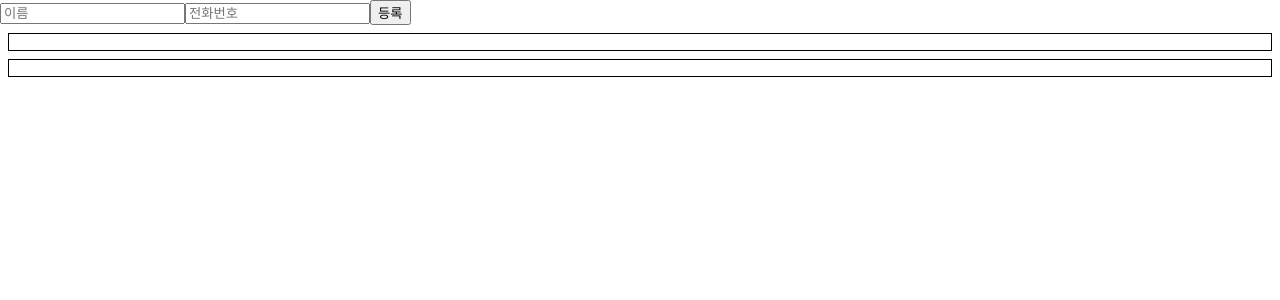
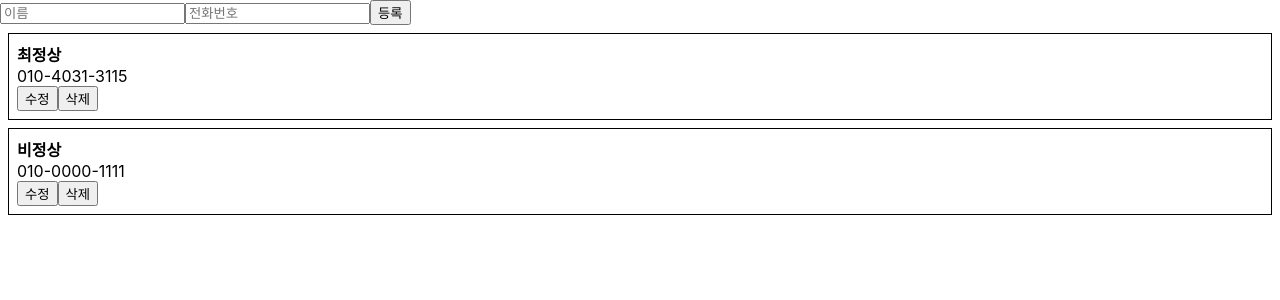
Before and after one commit to Esper95/phone-book, a React (Create React App) app: page / in a window 1280 px wide. Shown: the top 300 px of the page. Built offline with nearby package versions, Linux system fonts and the light colour scheme.

Commit message:
5/12 전화번호부. 수정 삭제 추가

```diff
--- a/src/App.js
+++ b/src/App.js
@@ -23,14 +23,34 @@
             information: information.concat({ id: this.id++, ...data })
         })
     }
+    handleRemove = (id) => {
+        const {information} =this.state;
+        this.setState({
+            information: information.filter(info => info.id !== id)
+        })
+    }
+    handleUpdate = (id, data) => {
+        const {information} = this.state;
+        this.setState({
+            information: information.map(
+                info => id === info.id
+                    ? {...info, ...data} // 새 객체를 만들어서 기존의 값과 전달받은 data를 덮어씀
+                    : info //기존의 값을 그대로 유지
+            )
+        })
+    }
     render() {
-        return (
-            <div>
-                <PhoneForm
-                    onCreate={this.handleCreate}
-                />
-                <PhoneInfoList data={this.state.information}/>
-            </div>
+        return(
+        <div>
+            <PhoneForm
+                onCreate={this.handleCreate}
+            />
+            <PhoneInfoList
+                data={this.state.information}
+                onRemove={this.handleRemove}
+                onUpdate={this.handleUpdate}
+            />
+        </div>
         );
     }
 }
--- a/src/components/PhoneInfo.js
+++ b/src/components/PhoneInfo.js
@@ -6,6 +6,40 @@
             name: '이름',
             phone: '010-0000-0000',
             id: 0
+        },
+    }
+    state = {
+        editing : false,
+        name : '',
+        phone : '',
+    }
+    handleRemove = () => {
+        const {info, onRemove} = this.props;
+        onRemove(info.id);
+    }
+    handleToggleEdit = () => {
+        const {editing} = this.state;
+        this.setState({editing: !editing});
+    }
+    handleChange = (e) => {
+        const {name, value} = e.target;
+        this.setState({
+            [name] : value
+        });
+    }
+    componentDidUpdate(prevProps, prevState, snapshot) {
+        const { info, onUpdate} = this.props;
+        if(!prevState.editing && this.state.editing){
+            this.setState({
+                name : info.name,
+                phone : info.phone
+            })
+        }
+        if(prevState.editing && !this.state.editing){
+            onUpdate(info.id, {
+                name : this.state.name,
+                phone : this.state.phone
+            });
         }
     }
 
@@ -15,16 +49,43 @@
             padding: '8px',
             margin: '8px'
         };
-
+        const {editing} = this.state;
+        //수정 모드
+        if(editing){
+            return (
+                <div style={style}>
+                    <div>
+                        <input
+                            value={this.state.name}
+                            name="name"
+                            placeholder="이름"
+                            onChange={this.handleChange}
+                        />
+                    </div>
+                    <div>
+                        <input
+                            value={this.state.phone}
+                            name="phone"
+                            placeholder="전화번호"
+                            onChange={this.handleChange}
+                            />
+                    </div>
+                    <button onClick={this.handleToggleEdit}>적용</button>
+                    <button onClick={this.handleRemove}>삭제</button>
+                </div>
+            );
+        }
+        // 일반 모드
         const {
-            name, phone, id
+            name, phone
         } = this.props.info;
 
         return (
             <div style={style}>
                 <div><b>{name}</b></div>
                 <div>{phone}</div>
-                <div>{id}</div>
+                <button onClick={this.handleToggleEdit}>수정</button>
+                <button onClick={this.handleRemove}>삭제</button>
             </div>
         );
     }
--- a/src/components/PhoneInfoList.js
+++ b/src/components/PhoneInfoList.js
@@ -3,13 +3,21 @@
 
 class PhoneInfoList extends Component{
     static defaultProps ={
-        data : []
+        data : [],
+        onRemove: () => console.warn('onRemove not defined'),
+        onUpdate: () => console.warn('onUpdate not defined'),
     }
 
     render() {
-        const {data} = this.props;
+        const {data, onRemove, onUpdate} = this.props;
         const list = data.map(
-            (info,index) => (<PhoneInfo key={index} info={{info}}/>)
+            (info) => (
+                <PhoneInfo
+                    key={info.id}
+                    info={info}
+                    onRemove = {onRemove}
+                    onUpdate = {onUpdate}
+                />)
         );
         return(
             <div>
```
